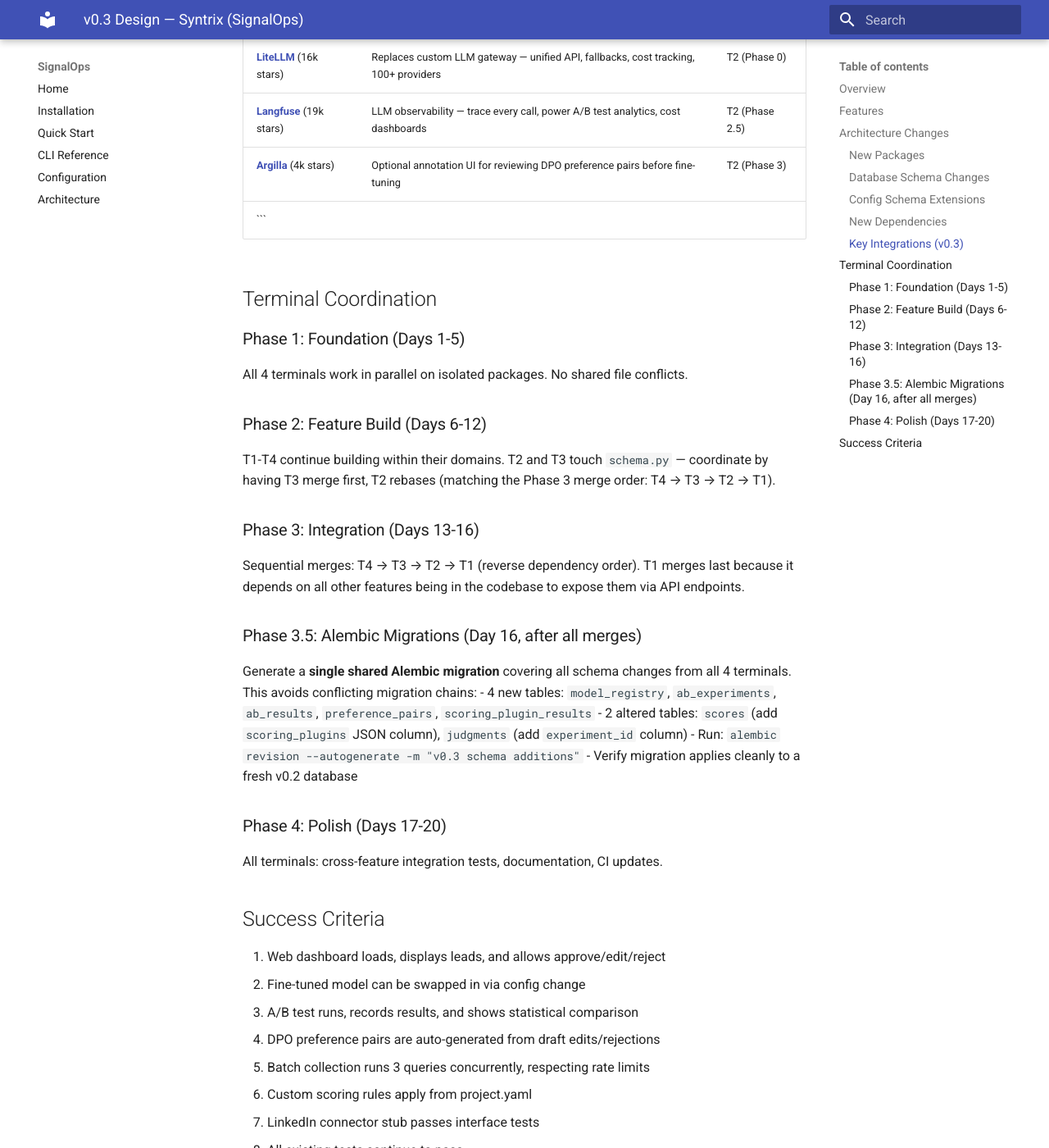
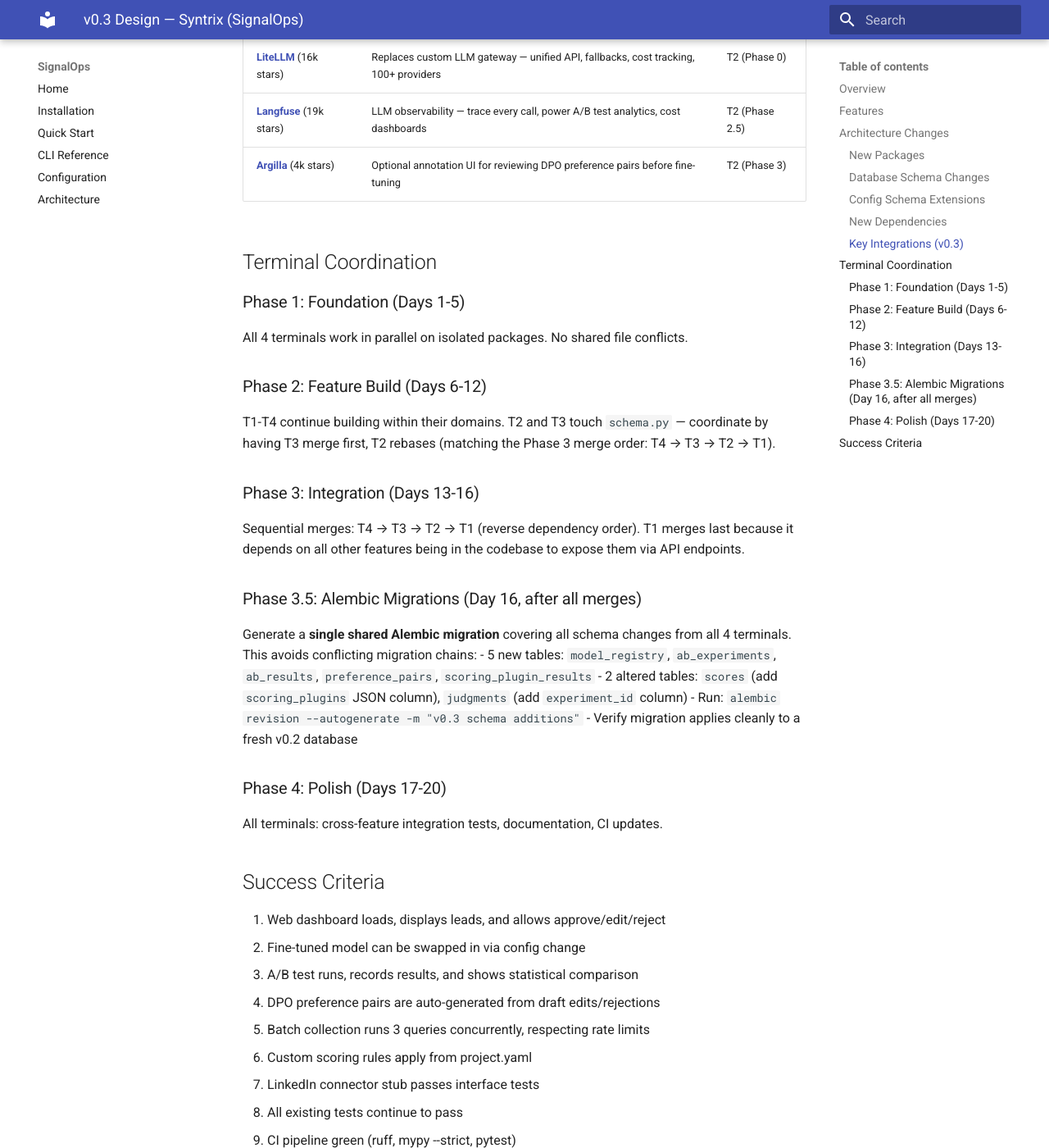
Before and after one commit to StrangeStorm243-bit/Syntrix, an MkDocs documentation site: the page built from docs/plans/2026-02-23-v03-design.md, in a window 1280 px wide and 1400 px high, scrolled down 4814 px. Shown: the whole window at 82% size. Built offline with MkDocs 1.6.1 and Material for MkDocs 9.7.7, drawn with Linux system fonts in a browser that asks for light colours.

Commit message:
docs: fix stray code fence and table count in v0.3 design
Co-Authored-By: Claude Opus 4.6 <noreply@anthropic.com>

````diff
--- a/docs/plans/2026-02-23-v03-design.md
+++ b/docs/plans/2026-02-23-v03-design.md
@@ -234,7 +234,6 @@ argilla = ["argilla>=2.0"]        # Optional: DPO data annotation UI export (T2)
 | **[LiteLLM](https://github.com/BerriAI/litellm)** (16k stars) | Replaces custom LLM gateway — unified API, fallbacks, cost tracking, 100+ providers | T2 (Phase 0) |
 | **[Langfuse](https://github.com/langfuse/langfuse)** (19k stars) | LLM observability — trace every call, power A/B test analytics, cost dashboards | T2 (Phase 2.5) |
 | **[Argilla](https://github.com/argilla-io/argilla)** (4k stars) | Optional annotation UI for reviewing DPO preference pairs before fine-tuning | T2 (Phase 3) |
-```
 
 ## Terminal Coordination
 
@@ -254,7 +253,7 @@ to expose them via API endpoints.
 ### Phase 3.5: Alembic Migrations (Day 16, after all merges)
 Generate a **single shared Alembic migration** covering all schema changes from
 all 4 terminals. This avoids conflicting migration chains:
-- 4 new tables: `model_registry`, `ab_experiments`, `ab_results`, `preference_pairs`, `scoring_plugin_results`
+- 5 new tables: `model_registry`, `ab_experiments`, `ab_results`, `preference_pairs`, `scoring_plugin_results`
 - 2 altered tables: `scores` (add `scoring_plugins` JSON column), `judgments` (add `experiment_id` column)
 - Run: `alembic revision --autogenerate -m "v0.3 schema additions"`
 - Verify migration applies cleanly to a fresh v0.2 database
````
